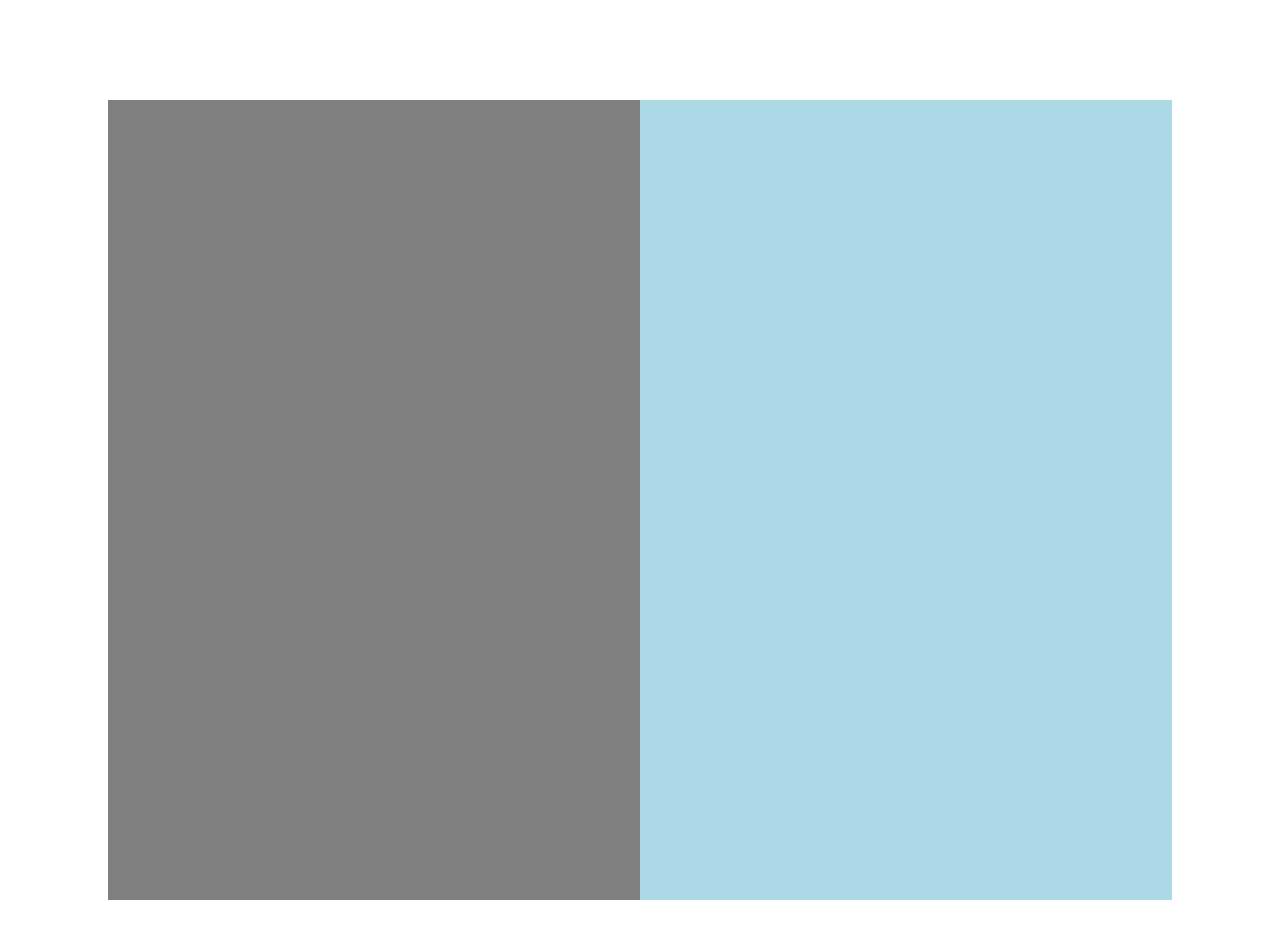
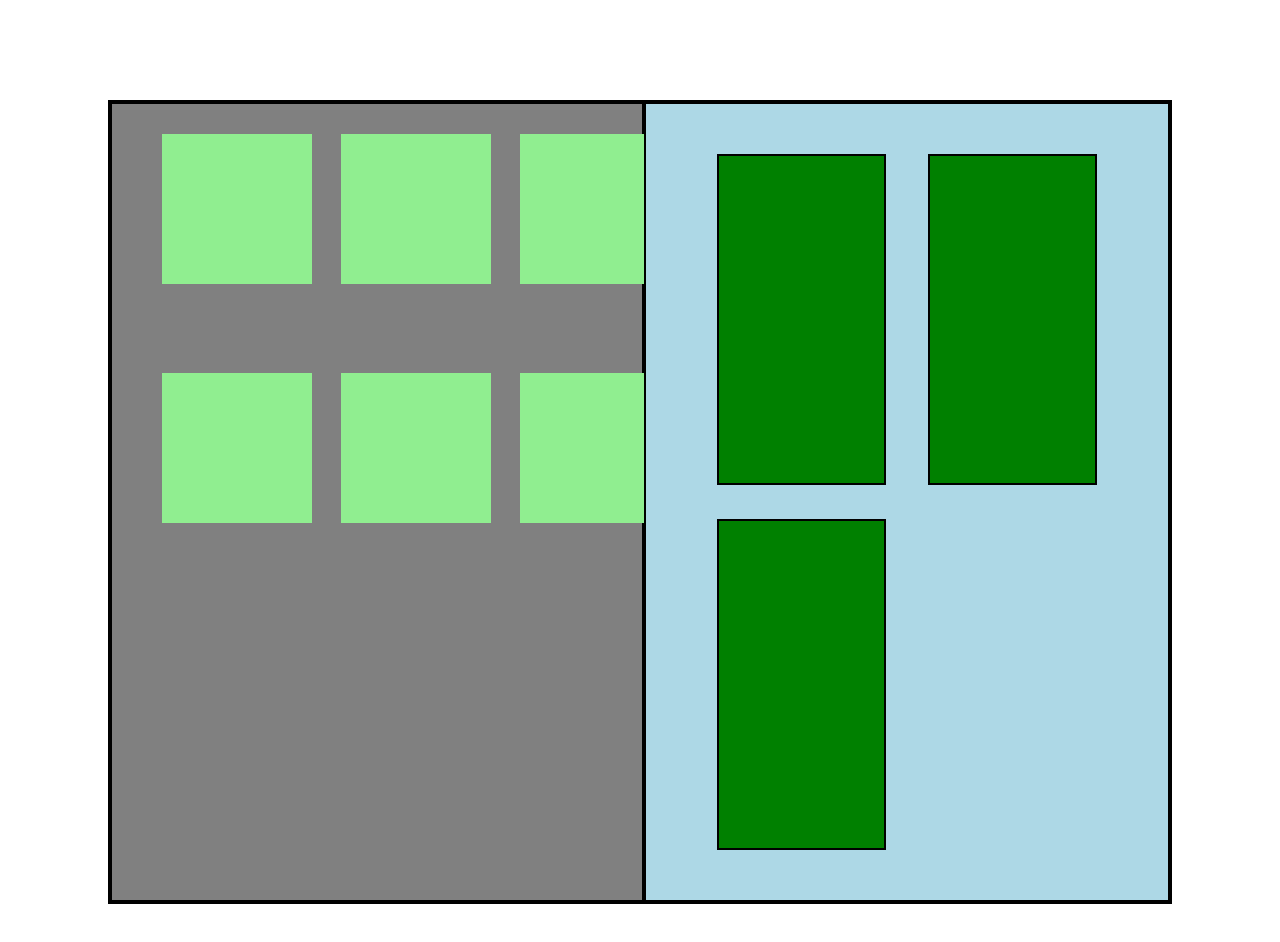
Before and after one commit to Turi020/4bWI_SWP, a plain HTML site: page 06_0Aufgabe/07_1 Übung1/index.html in a window 1280 px wide. Drawn offline with Linux system fonts and the light colour scheme.

Commit message:
07_1 finished

```diff
--- a/06_0Aufgabe/07_1 Übung1/index.html
+++ b/06_0Aufgabe/07_1 Übung1/index.html
@@ -8,25 +8,47 @@
     <style>
         .container {
             display: flex;
-            position: relative;
-            ;
             margin: 100px;
-            justify-content: center;
-            align-items: center;
+            border: solid 2px black;
+            height: 800px;
+            width: auto;
         }
 
         .greybox {
-            position: relative;
+            border: solid 2px black;
             background-color: grey;
-            height: 800px;
-            width: 800px;
+            grid-auto-rows: minmax(100px, 25%);
+            grid-template-columns: 25% 25% 25%;
+            row-gap: 5%;
+            column-gap: 5%;
+            width: 50%;
+            display: grid;
+            justify-content: space-evenly;
+        }
+
+        .smallbox {
+            height: 150px;
+            margin: 30px;
+            width: 150px;
+            background-color: lightgreen;
         }
 
         .lightbox {
-            position: relative;
+            padding: 50px;
+            border: solid 2px black;
             background-color: lightblue;
-            height: 800px;
-            width: 800px;
+            width: 50%;
+            display: grid;
+            justify-content: space-evenly;
+            grid-auto-rows: minmax(200px 25%);
+            grid-template-columns: 40% 40%;
+            column-gap: 5%;
+            row-gap: 5%;
+        }
+
+        .bigbox {
+            background-color: green;
+            border: solid 2px black;
         }
     </style>
 </head>
@@ -34,17 +56,17 @@
 <body>
     <div class="container">
         <div class="greybox">
-            <div class="smallbox1"></div>
-            <div class="smallbox2"></div>
-            <div class="smallbox3"></div>
-            <div class="smallbox4"></div>
-            <div class="smallbox5"></div>
-            <div class="smallbox6"></div>
+            <div class="smallbox"></div>
+            <div class="smallbox"></div>
+            <div class="smallbox"></div>
+            <div class="smallbox"></div>
+            <div class="smallbox"></div>
+            <div class="smallbox"></div>
         </div>
         <div class="lightbox">
-            <div class="bigbox1"></div>
-            <div class="bigbox2"></div>
-            <div class="bigbox3"></div>
+            <div class="bigbox"></div>
+            <div class="bigbox"></div>
+            <div class="bigbox"></div>
         </div>
 
     </div>
```
